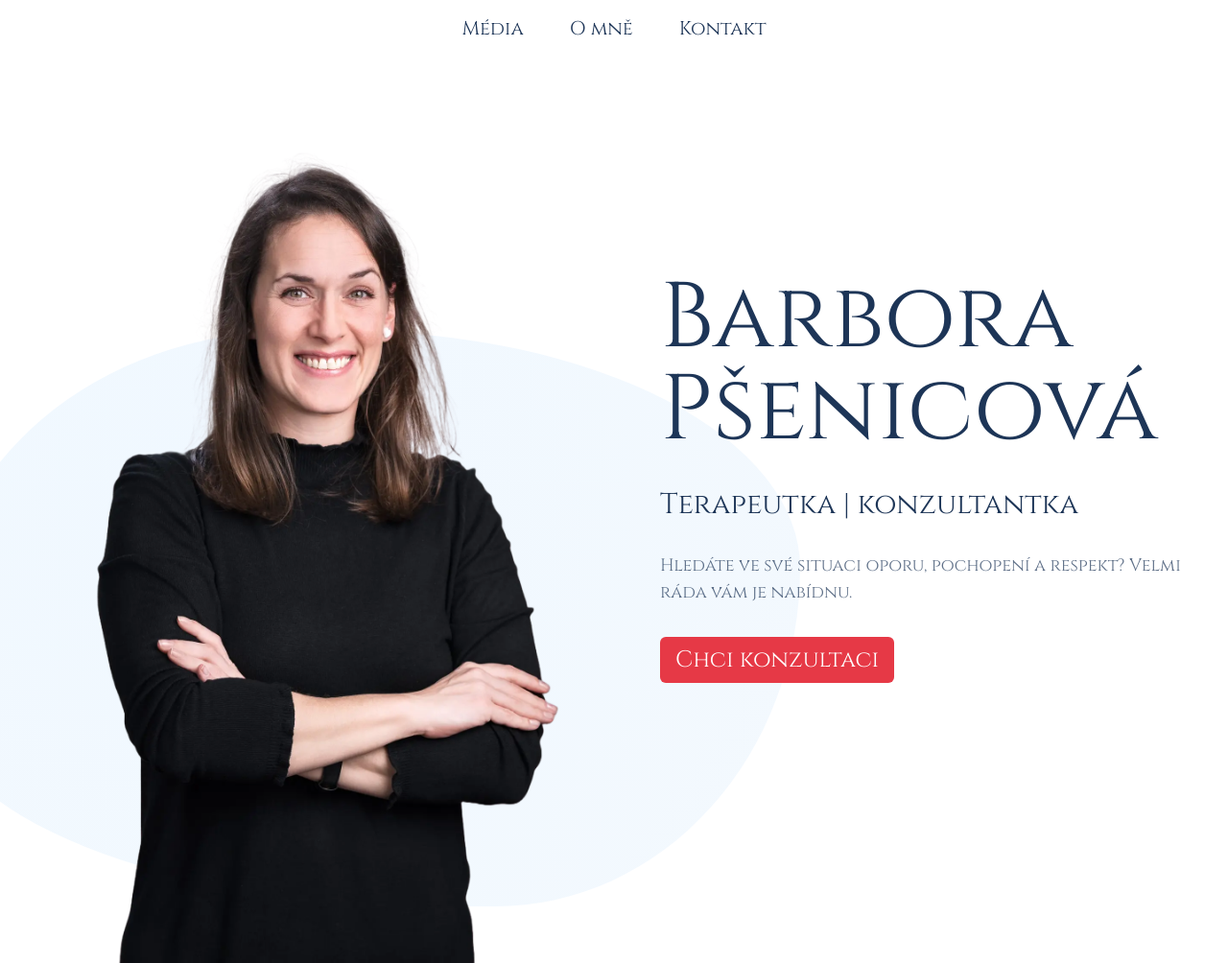
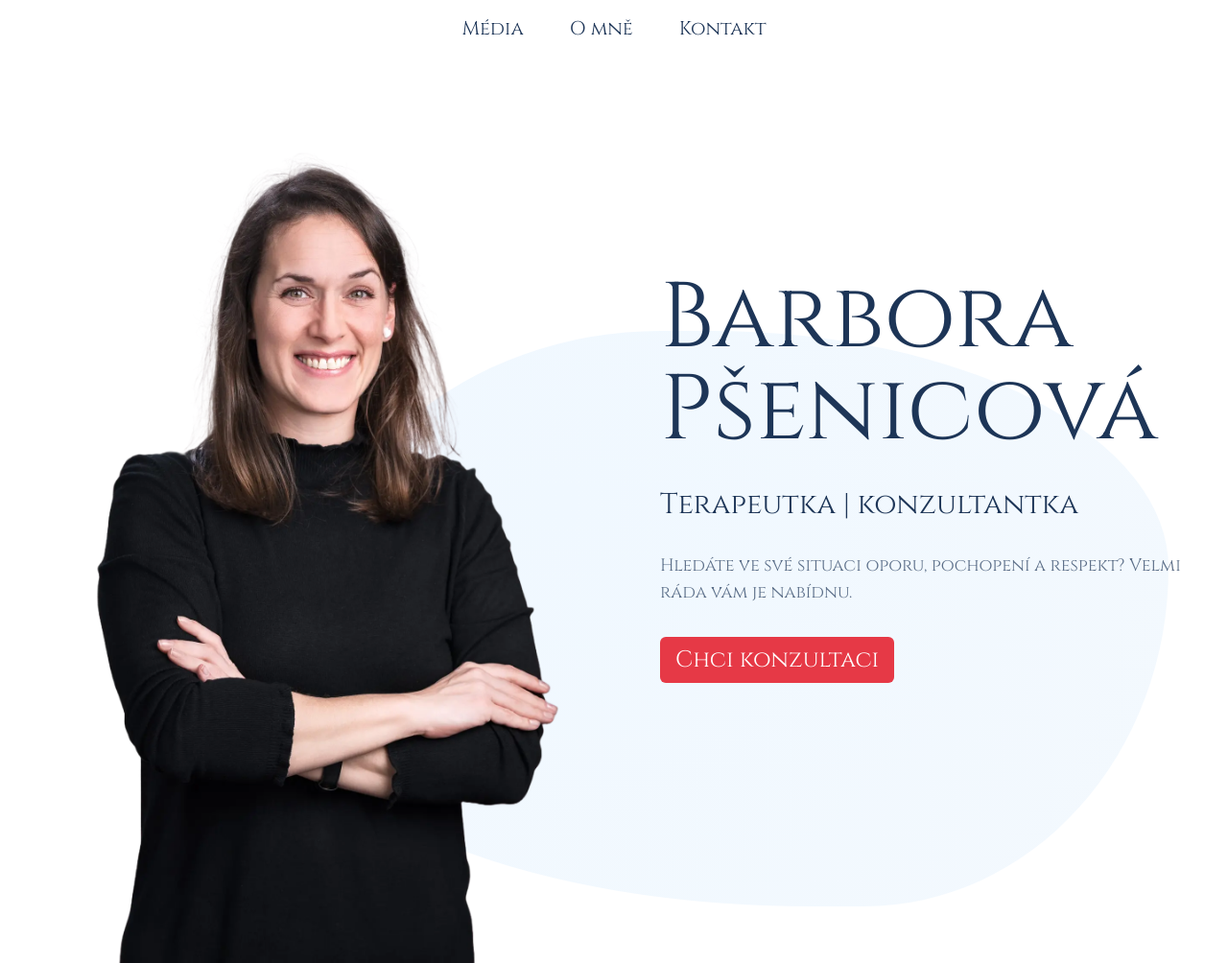
Before and after one commit to JiriKofron/bara-web, an Astro site: page / in a window 1280 px wide. Shown: the top 1004 px of the page at 96% size. Built offline with nearby package versions, Linux system fonts and the light colour scheme; Astro itself is replaced by a stand-in of ours.

Commit message:
just styling update

```diff
--- a/src/pages/index.astro
+++ b/src/pages/index.astro
@@ -15,7 +15,7 @@ const description = 'Hledáte ve své situaci oporu, pochopení a respekt? Velmi
 <Shell title={title} description={description}>
 	<section class="hero flex flex-col items-center justify-center w-full max-w-7xl md:mx-auto">
 		<div class="relative flex flex-col md:flex-row-reverse items-center md:items-start justify-center w-full py-4 sm:py-6 md:p-8 md:gap-8 xl:gap-12">
-			<div class="breathing-glow w-[500px] h-[500px] md:w-[600px] md:h-[400px] lg:w-[900px] lg:h-[600px] top-6/10 left-5/10 md:top-6/10 md:left-4/10 lg:top-6/10 lg:left-3/10" aria-hidden="true" />
+			<div class="breathing-glow w-[500px] h-[500px] md:w-[600px] md:h-[400px] lg:w-[900px] lg:h-[600px] top-6/10 left-5/10 md:top-6/10 md:left-4/10 lg:top-6/10 lg:left-6/10" aria-hidden="true" />
 			<article class="z-10 flex flex-col justify-center sm:gap-2 md:gap-4 lg:gap-8 text-darkest-blue font-cinzel md:mt-24 lg:mt-48">
 				<h1 class="text-3xl sm:text-5xl lg:text-6xl xl:text-8xl">Barbora Pšenicová</h1>
 				<div class="text-lg sm:text-2xl lg:text-3xl">Terapeutka | konzultantka</div>
```
